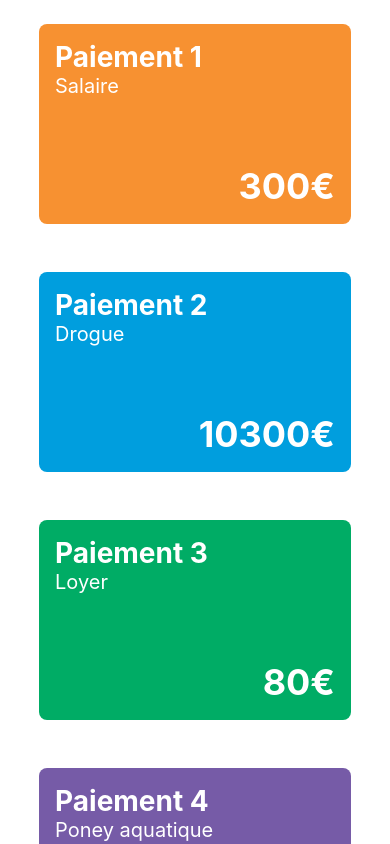
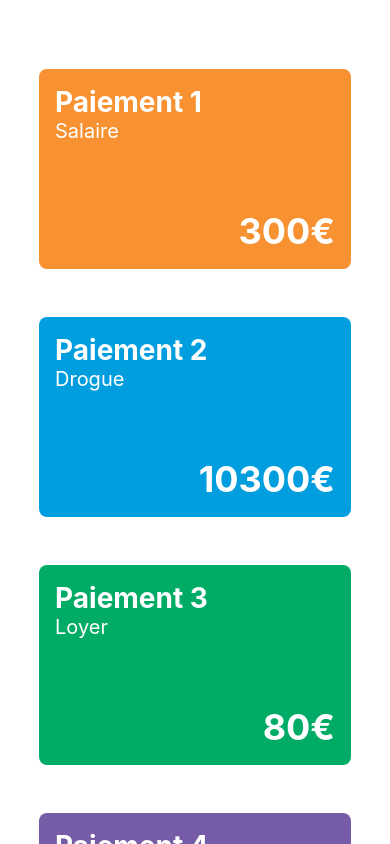
Before and after one commit to FreddyPoly/weeklydev, a React Native app in the folder CardManagement/: screen / in a window 390 px wide. Built offline with nearby package versions, Linux system fonts and the light colour scheme.

Commit message:
[Fix] Style iphone x

```diff
--- a/CardManagement/App.js
+++ b/CardManagement/App.js
@@ -98,7 +98,7 @@ export default class App extends Component {
   render() {
     return (
       <View style={{ flex: 1, justifyContent: 'center', alignItems: 'center' }}>
-        <ScrollView style = {{ flex: 1 }} showsVerticalScrollIndicator={false}>
+        <ScrollView style = {{ flex: 1, paddingTop: 45 }} showsVerticalScrollIndicator={false}>
           {this.state.item.map((item) => (
             <TouchableOpacity
               key={item.title}
```
